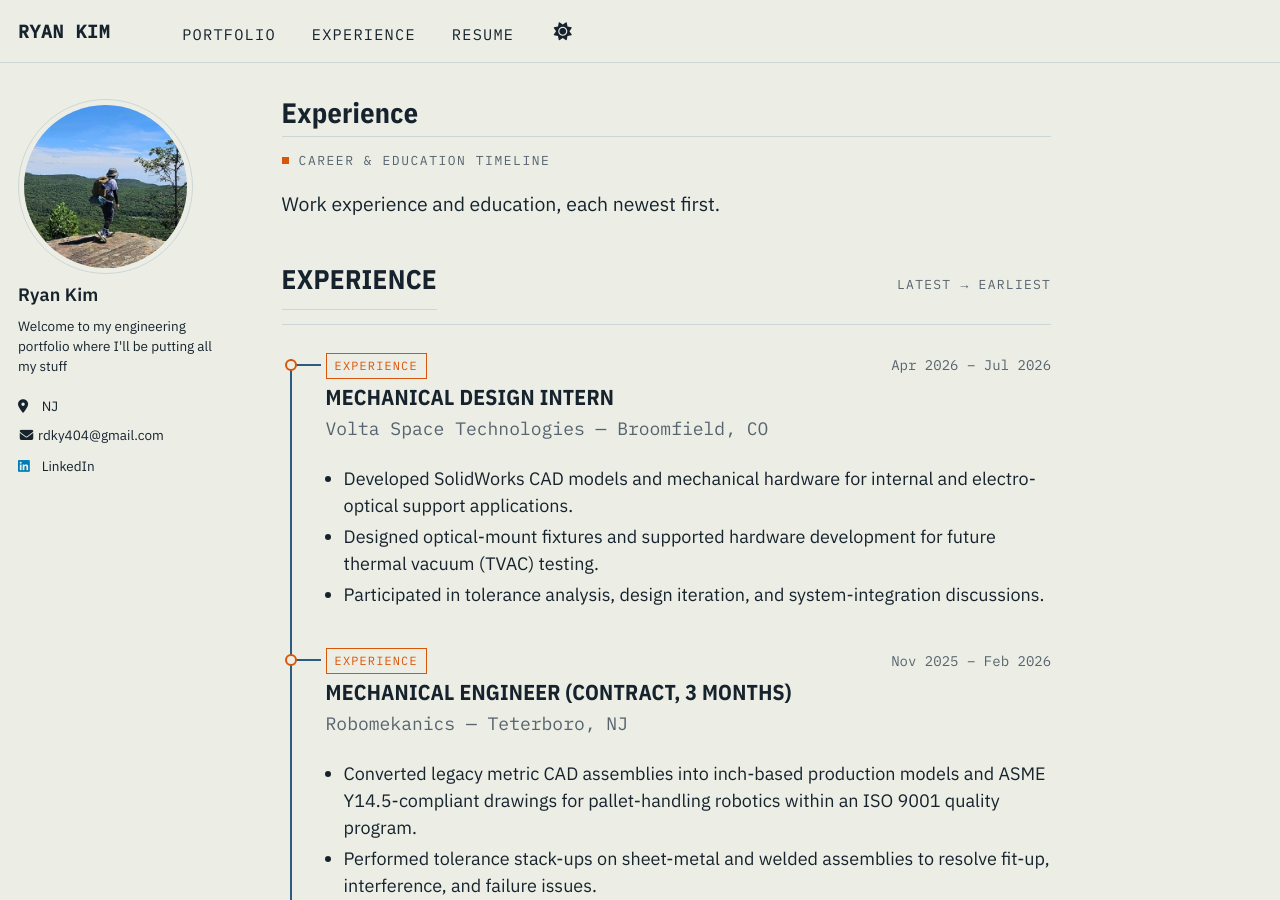
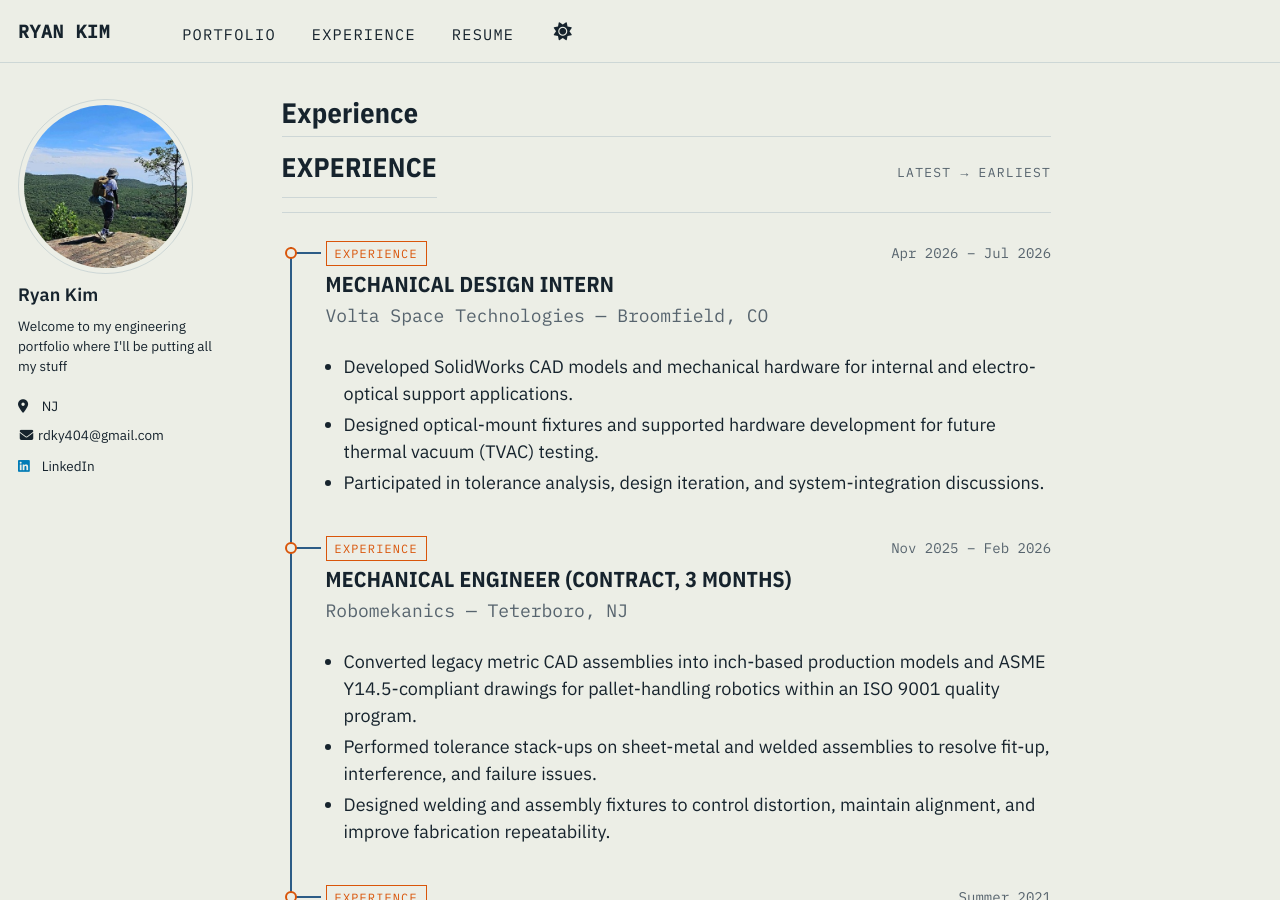
Before and after one commit to Rkydin/rkydin.github.io, a Jekyll site: the page built from _pages/experience.md, in a window 1280 px wide and 900 px high. Built offline with Jekyll 4.4.1, drawn with Linux system fonts in a browser that asks for light colours; a script that is not in the unit is left out.

Commit message:
Remove intro eyebrow/blurb from Experience page, just show the trees

```diff
--- a/_pages/experience.md
+++ b/_pages/experience.md
@@ -183,15 +183,6 @@ author_profile: true
 }
 </style>
 
-<div class="exp-eyebrow">
-  <span class="exp-dot"></span>
-  <span>Career &amp; Education Timeline</span>
-</div>
-
-<div class="exp-intro">
-  <p>Work experience and education, each newest first.</p>
-</div>
-
 <div class="exp-section-head">
   <h2>Experience</h2>
   <span class="exp-count">Latest → Earliest</span>
```
